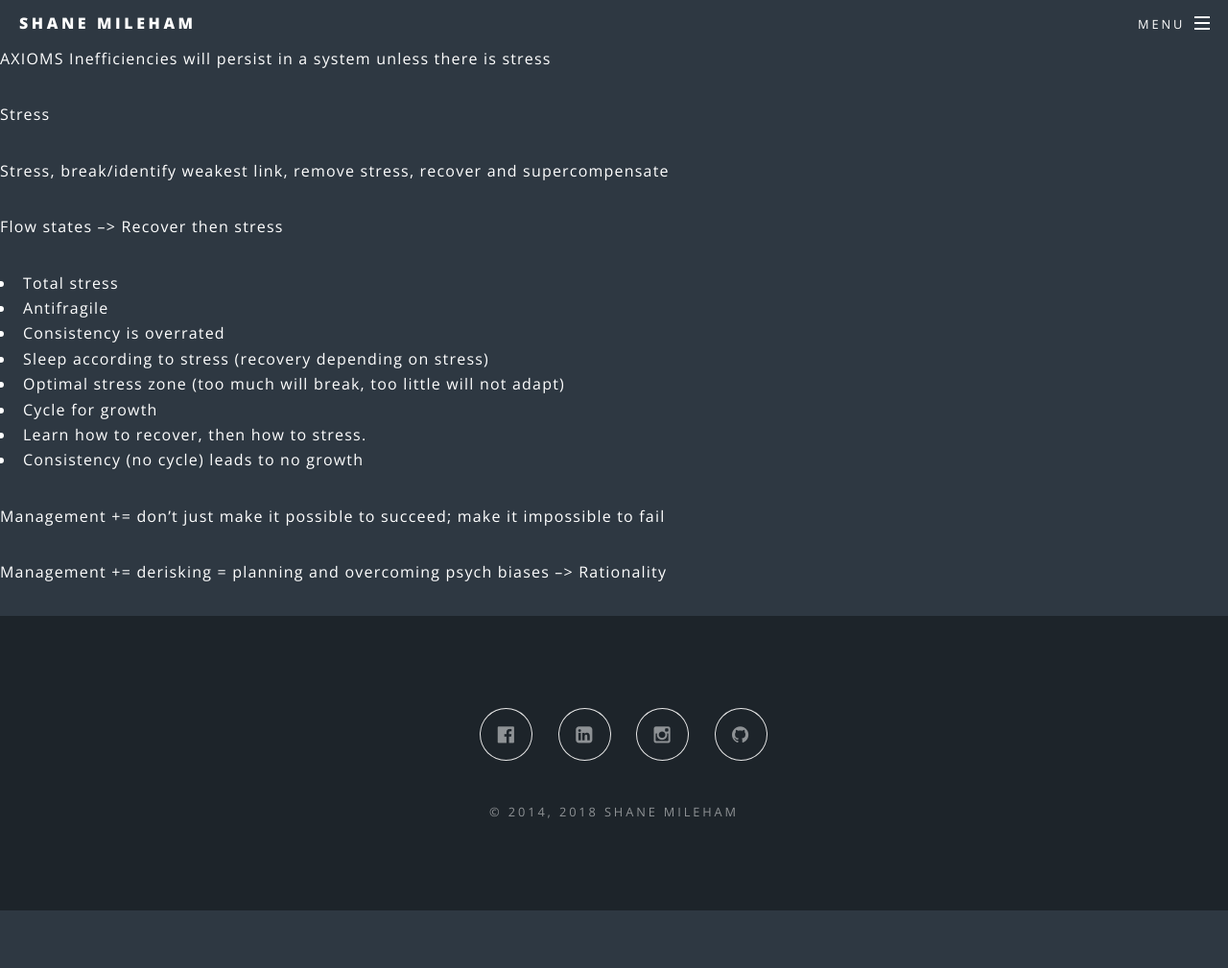
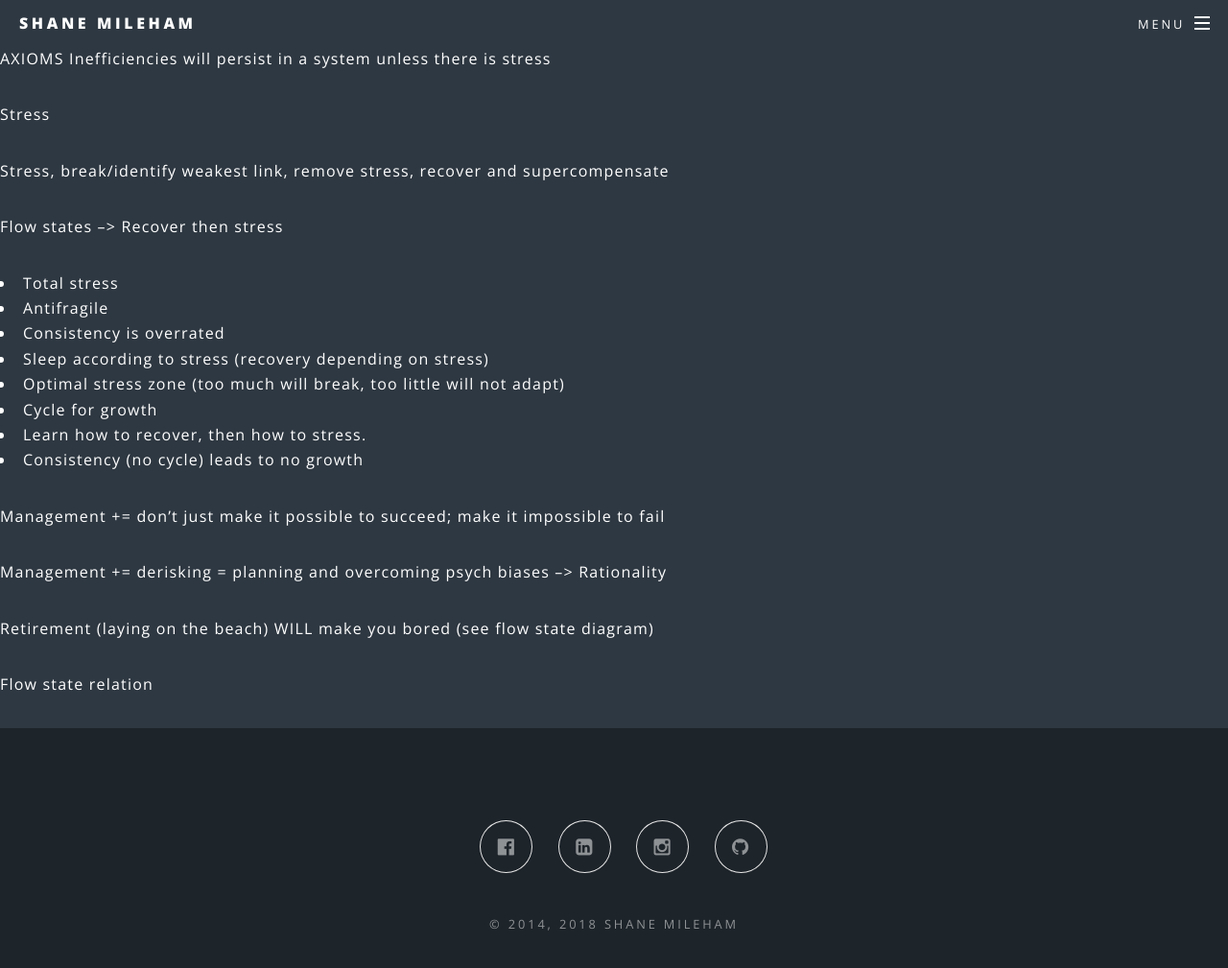
Before and after one commit to shanemileham/shanemileham.github.io, a Jekyll site: the page built from _kb/learn/stress.md, in a window 1280 px wide and 1066 px high. Shown: the top 1009 px of the window at 96% size. Built offline with Jekyll 4.4.1, drawn with Linux system fonts in a browser that asks for light colours; comment, search, counter and statistics services are not loaded.

Commit message:
Stress notes

```diff
--- a/_kb/learn/stress.md
+++ b/_kb/learn/stress.md
@@ -25,3 +25,8 @@ Flow states --> Recover then stress
 Management += don't just make it possible to succeed; make it impossible to fail
 
 Management += derisking = planning and overcoming psych biases --> Rationality
+
+
+Retirement (laying on the beach) WILL make you bored (see flow state diagram)
+
+Flow state relation
```
